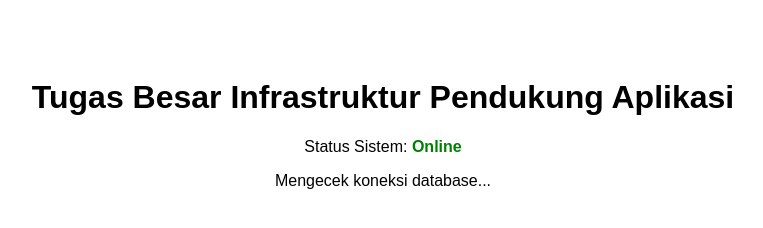
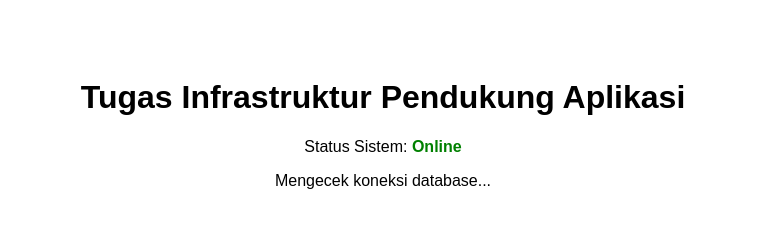
Before and after one commit to RifqiAtha29/Tubes_Infrastruktur, a website: page public/index.html in a window 1280 px wide. Shown: the whole page, without its empty margins (257-1020 px from the left). Drawn offline with Linux system fonts and the light colour scheme; no server answers.

Commit message:
Uji coba CI/CD level 2

```diff
--- a/public/index.html
+++ b/public/index.html
@@ -8,7 +8,7 @@
     </style>
 </head>
 <body>
-    <h1>Tugas Besar Infrastruktur Pendukung Aplikasi</h1>
+    <h1>Tugas Infrastruktur Pendukung Aplikasi</h1>
     <p>Status Sistem: <span class="status">Online</span></p>
     <div id="db-check">Mengecek koneksi database...</div>
 
```
